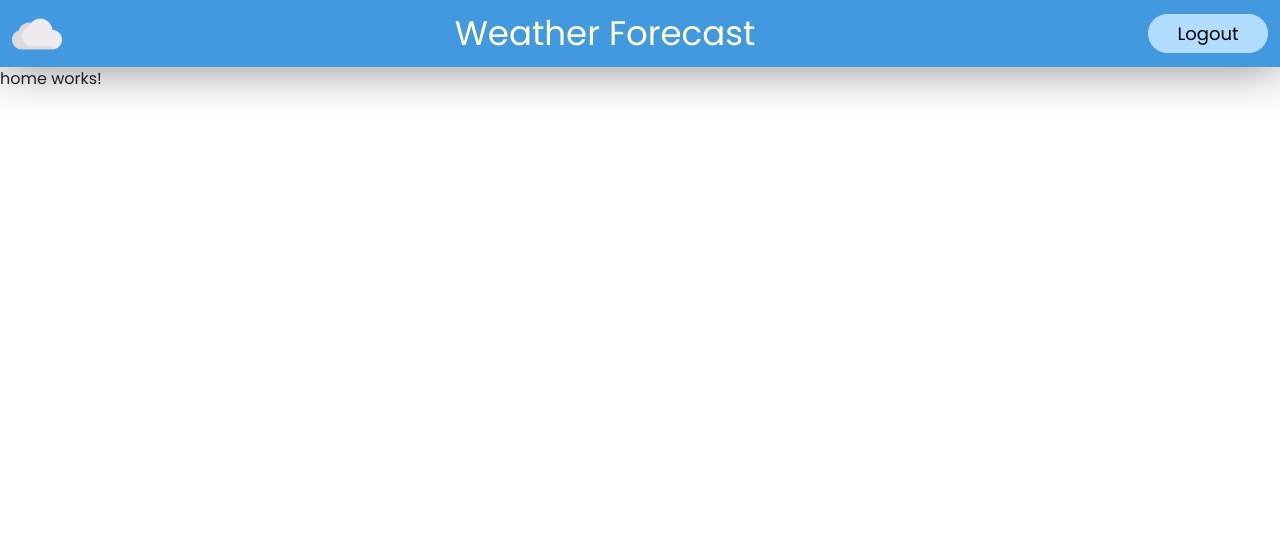
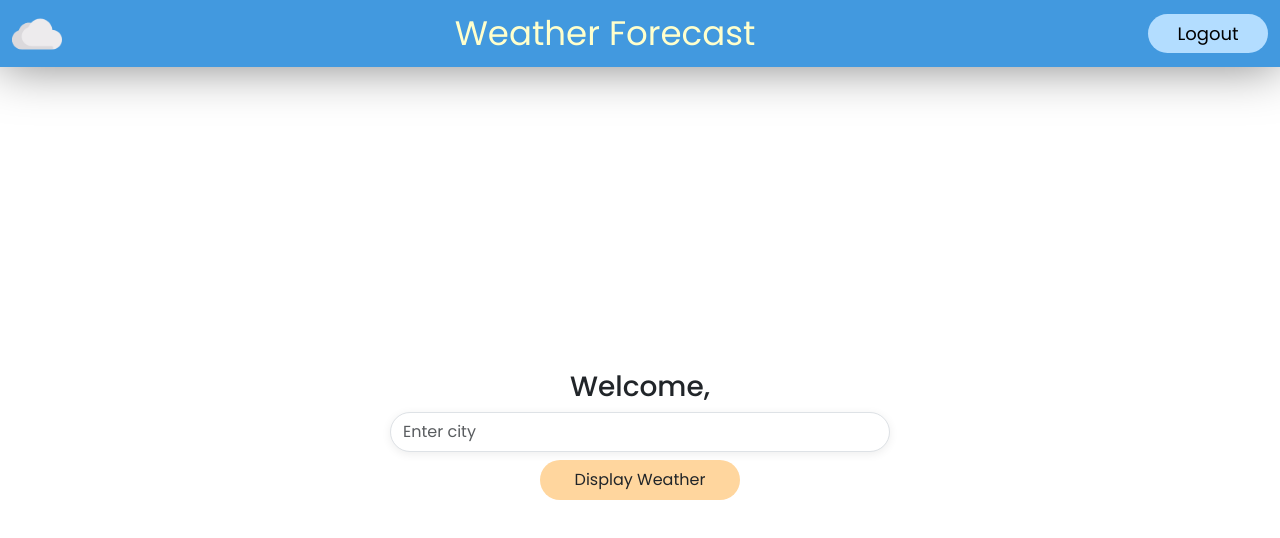
Before and after one commit to roxcoplas/WeatherApp, an Angular app: page /home in a window 1280 px wide. Shown: the top 538 px of the page. Built offline with nearby package versions, Linux system fonts and the light colour scheme.

Commit message:
Added home screen design

```diff
--- a/src/app/home/home.component.html
+++ b/src/app/home/home.component.html
@@ -1 +1,7 @@
-<p>home works!</p>
+<div class="container-fluid">
+    <h3>Welcome,</h3>
+    <div class="form-group">
+        <input type="text" [formControl]="cityControl" placeholder="Enter city" class="form-control mb-2" />
+    </div>
+    <button class="btn" (click)="viewWeather()">Display Weather</button>
+</div>
--- a/src/app/home/home.component.scss
+++ b/src/app/home/home.component.scss
@@ -0,0 +1,26 @@
+.btn {
+    background-color: #FFD69E;
+    border-radius: 25px;
+    width: 200px;
+    height: 40px;
+    transition: background-color 0.3s ease;
+
+    &:hover {
+        background-color: #FF8585;
+    }
+}
+
+.container-fluid {
+    display: flex;
+    flex-direction: column;
+    justify-content: center;
+    align-items: center;
+    height: 92%;
+}
+
+.form-group input {
+    width: 500px;
+    border-radius: 30px;
+    box-shadow: 0px 2px 10px rgba(0, 0, 0, 0.075);
+    height: 40px;
+}
--- a/src/app/home/home.component.ts
+++ b/src/app/home/home.component.ts
@@ -1,11 +1,22 @@
 import { Component } from '@angular/core';
+import { Router } from '@angular/router';
+import { ReactiveFormsModule, FormControl } from '@angular/forms';
 
 @Component({
   selector: 'app-home',
-  imports: [],
+  imports: [ReactiveFormsModule],
   templateUrl: './home.component.html',
   styleUrl: './home.component.scss'
 })
 export class HomeComponent {
+  cityControl = new FormControl('');
 
+  constructor( private router: Router) {}
+
+  viewWeather() {
+    const city = this.cityControl.value;
+    if (city) {
+      this.router.navigate(['/weather'], { queryParams: { city } });
+    }
+  }
 }
```
